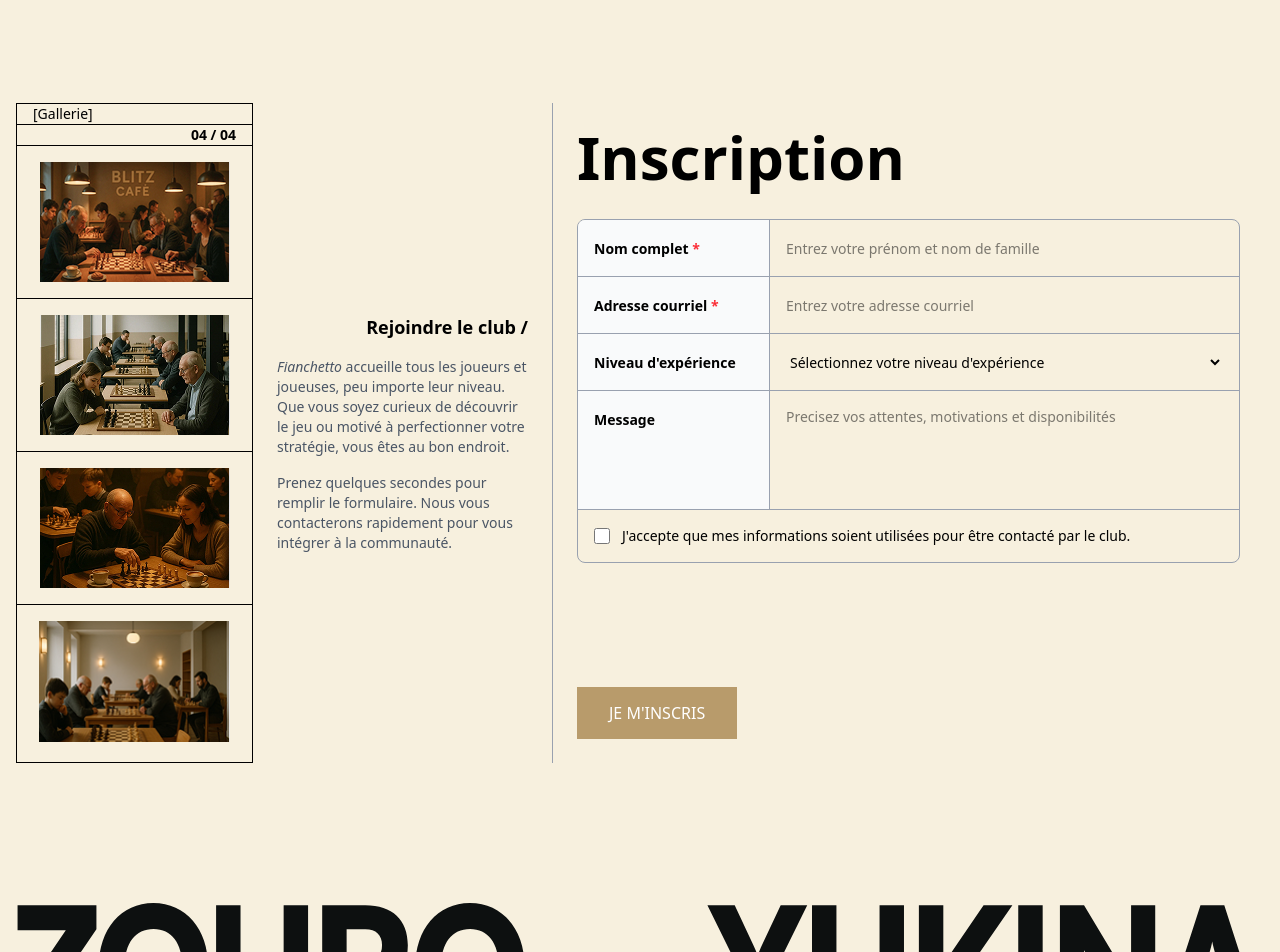
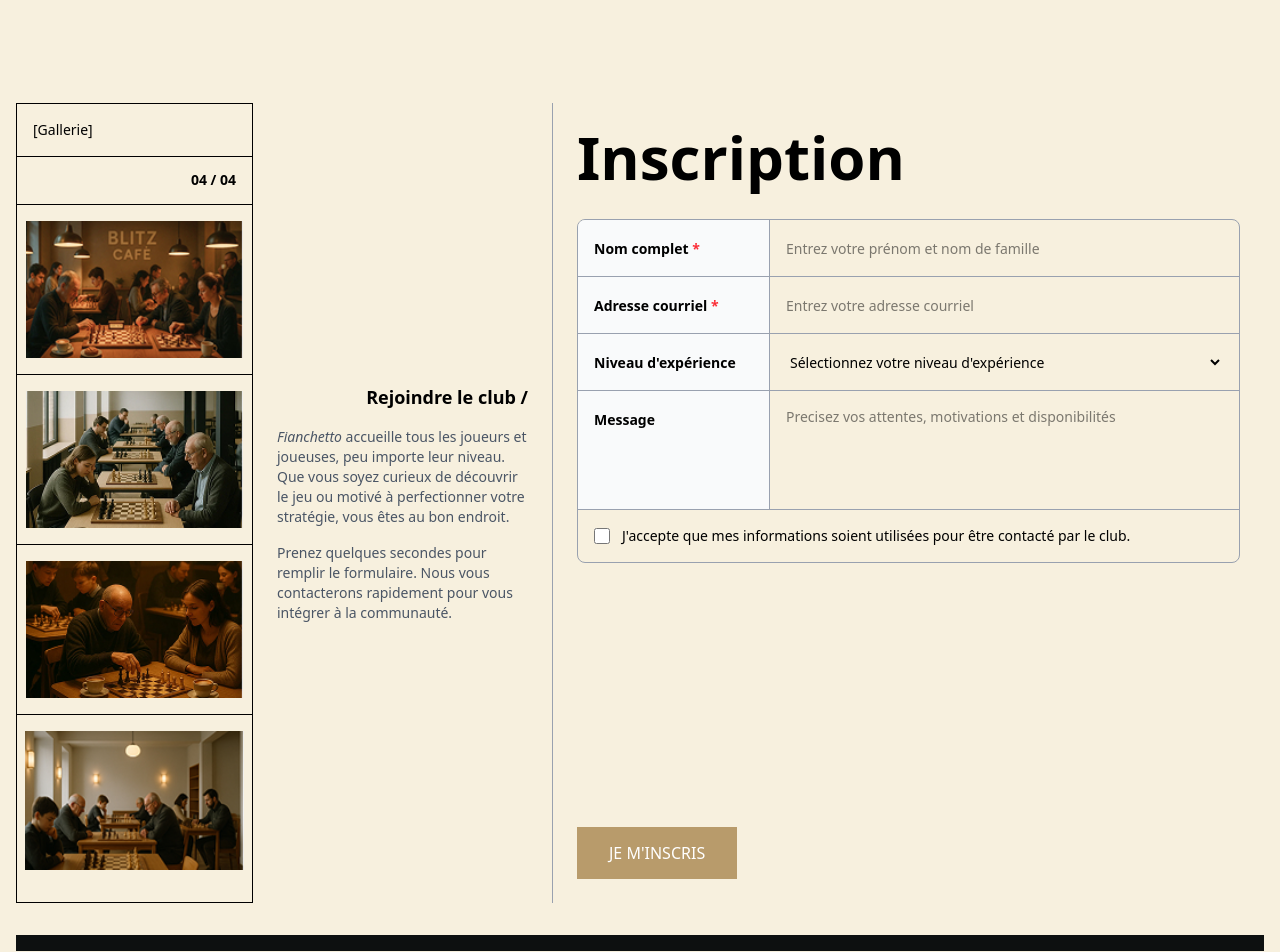
Before and after one commit to Cordelia013/chess-game, a React (Vite) app: page / in a window 1280 px wide. Shown: the part 3980-4932 px from the top of the page. Built offline with nearby package versions, Linux system fonts and the light colour scheme.

Commit message:
Refactor Footer and Inscription components for improved layout and styling consistency

```diff
--- a/src/pages/Footer.tsx
+++ b/src/pages/Footer.tsx
@@ -1,9 +1,13 @@
+import { Separate } from "./components/Separate";
 
 
 export default function Footer() {
   return (
-    <section className="relative w-full h-screen ">
-      <div className="  pb-4 border-b-1 border-black mb-20">
+      <section className="relative w-full h-screen ">
+               <div className="mb-4">
+              <Separate height="h-4" />
+            </div>
+      <div className="  py-4 border-b-1 border-black mb-20">
       <svg xmlns="http://www.w3.org/2000/svg" height="auto" viewBox="0 0 1408 144" fill="none" className="w-full h-auto">
           <path d="M92.3757 141.741H0V113.129L56.1399 30.6823H1.70121V2.44706H90.6745V29.7412L33.684 113.506H92.3757V141.741Z" fill="#0D1010"/>
           <path d="M216.716 71.9059C216.716 114.447 191.368 144 154.792 144C118.386 144 93.3778 114.635 93.3778 72.0941C93.3778 29.5529 118.556 0 154.962 0C191.538 0 216.716 29.3647 216.716 71.9059ZM187.625 71.9059C187.625 45.3647 175.376 29.3647 155.132 29.3647C134.717 29.3647 122.469 45.3647 122.469 71.9059C122.469 98.6353 134.717 114.635 155.132 114.635C175.376 114.635 187.625 98.2588 187.625 71.9059Z" fill="#0D1010"/>
@@ -12,7 +16,7 @@ export default function Footer() {
           <path d="M573.804 71.9059C573.804 114.447 548.456 144 511.88 144C475.474 144 450.466 114.635 450.466 72.0941C450.466 29.5529 475.644 0 512.05 0C548.626 0 573.804 29.3647 573.804 71.9059ZM544.713 71.9059C544.713 45.3647 532.464 29.3647 512.22 29.3647C491.805 29.3647 479.557 45.3647 479.557 71.9059C479.557 98.6353 491.805 114.635 512.22 114.635C532.464 114.635 544.713 98.2588 544.713 71.9059Z" fill="#0D1010" />
         </svg>
         <div className="text-[10em] rotate-45 font-black absolute left-[46%] -top-10">+</div>
-        <svg xmlns="http://www.w3.org/2000/svg" height="auto" viewBox="0 0 1408 144" fill="none" className="w-full h-auto absolute top-0 ">
+        <svg xmlns="http://www.w3.org/2000/svg" height="auto" viewBox="0 0 1408 144" fill="none" className="w-full h-auto absolute top-12 left-0">
           <path d="M822.602 88.8471L780.071 2.44706H810.863L831.958 47.6235C834 51.9529 835.361 55.3412 836.722 58.9176C838.253 55.5294 839.614 51.9529 841.655 47.4353L862.75 2.44706H892.691L850.161 88.8471V141.741H822.602V88.8471Z" fill="#0D1010" />
           <path d="M898.074 89.4118V2.44706H925.634V87.3412C925.634 104.847 934.31 114.447 949.791 114.447C965.442 114.447 974.288 104.471 974.288 87.3412V2.44706H1001.85V89.4118C1001.85 122.541 981.433 144 949.791 144C918.319 144 898.074 122.729 898.074 89.4118Z" fill="#0D1010"/>
           <path d="M1046.23 2.44706V69.0824L1091.66 2.44706H1124.15L1082.98 61.9294L1124.49 141.741H1092.68L1064.95 87.9059L1046.23 115.012V141.741H1018.67V2.44706H1046.23Z" fill="#0D1010"/>
--- a/src/pages/Inscription.tsx
+++ b/src/pages/Inscription.tsx
@@ -4,19 +4,20 @@ import img2_galerie from "../assets/Frame_67galerie-1.jpg";
 import img3_galerie from "../assets/Frame_67galerie-2.jpg";
 import img4_galerie from "../assets/Frame_67galerie-3.jpg";
 
+
 export default function Inscription() {
   return (
-    <section className="relative w-full h-screen  mt-8">
+    <section className="relative w-full h-screen  my-8">
 
 
-    <div className="h-[660px] flex">
+    <div className="h-full flex">
 
         {/* <!-- Galerie --> */}
         <div className="w-[237px] border-1 flex flex-col">
-            <div className="border-b h-12 flex items-center px-4 text-sm font-medium">
+            <div className="border-b p-4 text-sm font-medium">
                 [Gallerie]
             </div>
-            <div className="border-b h-12 flex items-center justify-end px-4 text-sm font-black">
+            <div className="border-b h-12 flex items-center justify-end p-4 text-sm font-black">
                 04 / 04
             </div>
             <div className="flex-1 grid grid-rows-4 gap-4 my-4">
```
